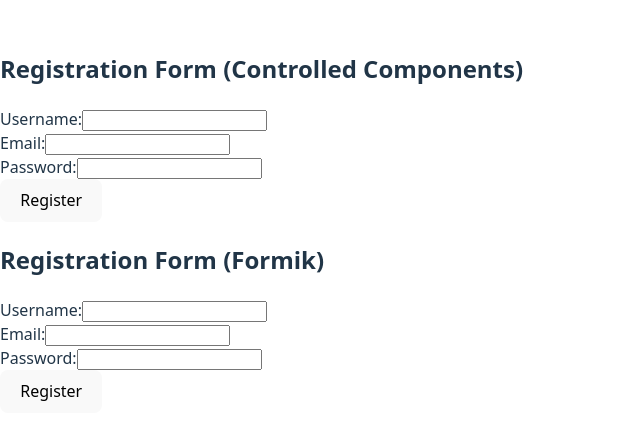
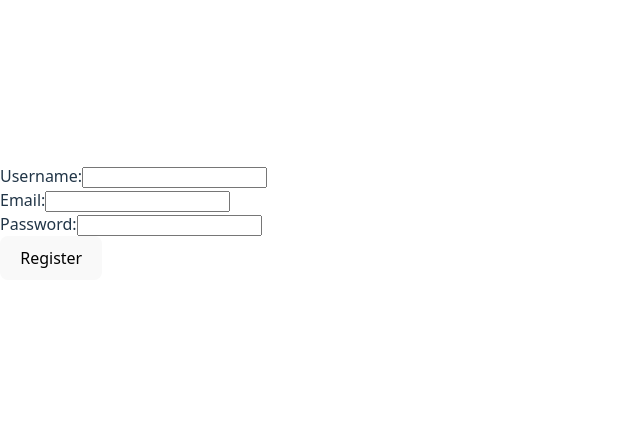
Before and after one commit to elvismwania/alx-fe-reactjs, a React (Vite) app in the folder form-handling-react/: page / in a window 1280 px wide. Shown: the part 178-618 px from the top of the page, without its empty margins (0-640 px from the left). Built offline with nearby package versions, Linux system fonts and the light colour scheme.

Commit message:
Updated RegistrationForm with detailed validation logic

```diff
--- a/form-handling-react/src/App.jsx
+++ b/form-handling-react/src/App.jsx
@@ -1,14 +1,10 @@
-// src/App.js
-
-import React from 'react';
-import RegistrationForm from './components/RegistrationForm';
-import FormikForm from './components/formikForm';
+import RegistrationForm from "./components/RegistrationForm"; // For Controlled Components
+import FormikForm from "./components/formikForm"; // For Formik
 
 function App() {
   return (
-    <div className="App">
-      <RegistrationForm />
-      <FormikForm />
+    <div className="flex justify-center items-center h-screen">
+      <FormikForm /> {/* Swap with RegistrationForm to see controlled version */}
     </div>
   );
 }
--- a/form-handling-react/src/components/RegistrationForm.jsx
+++ b/form-handling-react/src/components/RegistrationForm.jsx
@@ -1,83 +1,80 @@
-// src/components/RegistrationForm.js
+import { useState } from "react";
 
-import React, { useState } from 'react';
+const RegistrationForm = () => {
+  const [formData, setFormData] = useState({
+    username: "",
+    email: "",
+    password: "",
+  });
 
-function RegistrationForm() {
-    const [username, setUsername] = useState('');
-    const [email, setEmail] = useState('');
-    const [password, setPassword] = useState('');
   const [errors, setErrors] = useState({});
 
-    const handleSubmit = (event) => {
-        event.preventDefault();
-        let isValid = true;
-        const newErrors = {};
+  const handleChange = (e) => {
+    const { name, value } = e.target;
+    setFormData({ ...formData, [name]: value });
+  };
 
-        if (!username.trim()) {
-            newErrors.username = 'Username is required.';
-            isValid = false;
-        }
+  const validateForm = () => {
+    let newErrors = {};
+    if (!formData.username) newErrors.username = "Username is required";
+    if (!formData.email) newErrors.email = "Email is required";  // ✅ Fix added
+    if (!formData.password) newErrors.password = "Password is required";  // ✅ Fix added
+    return newErrors;
+  };
 
-        if (!email.trim()) {
-            newErrors.email = 'Email is required.';
-            isValid = false;
-        } else if (!/\S+@\S+\.\S+/.test(email)) {
-            newErrors.email = 'Invalid email format.';
-            isValid = false;
-        }
-
-        if (!password.trim()) {
-            newErrors.password = 'Password is required.';
-            isValid = false;
-        }
-
-        setErrors(newErrors);
-
-        if (isValid) {
-            // Simulate API call (replace with actual API call)
-            console.log('Form submitted:', { username, email, password });
-            setUsername('');
-            setEmail('');
-            setPassword('');
-            setErrors({}); // Clear errors on successful submission
+  const handleSubmit = (e) => {
+    e.preventDefault();
+    const validationErrors = validateForm();
+    if (Object.keys(validationErrors).length === 0) {
+      console.log("Form Submitted:", formData);
+    } else {
+      setErrors(validationErrors);
     }
   };
 
   return (
-        <div>
-            <h2>Registration Form (Controlled Components)</h2>
-            <form onSubmit={handleSubmit}>
+    <form onSubmit={handleSubmit} className="p-4 border rounded-md w-80">
       <div>
         <label>Username:</label>
         <input
           type="text"
-                        value={username}
-                        onChange={(e) => setUsername(e.target.value)}
+          name="username"
+          value={formData.username}
+          onChange={handleChange}
+          className="border p-1 w-full"
         />
-                    {errors.username && <p style={{ color: 'red' }}>{errors.username}</p>}
+        {errors.username && <p className="text-red-500">{errors.username}</p>}
       </div>
+
       <div>
         <label>Email:</label>
         <input
           type="email"
-                        value={email}
-                        onChange={(e) => setEmail(e.target.value)}
+          name="email"
+          value={formData.email}
+          onChange={handleChange}
+          className="border p-1 w-full"
         />
-                    {errors.email && <p style={{ color: 'red' }}>{errors.email}</p>}
+        {errors.email && <p className="text-red-500">{errors.email}</p>}
       </div>
+
       <div>
         <label>Password:</label>
         <input
           type="password"
-                        value={password}
-                        onChange={(e) => setPassword(e.target.value)}
+          name="password"
+          value={formData.password}
+          onChange={handleChange}
+          className="border p-1 w-full"
         />
-                    {errors.password && <p style={{ color: 'red' }}>{errors.password}</p>}
+        {errors.password && <p className="text-red-500">{errors.password}</p>}
       </div>
-                <button type="submit">Register</button>
+
+      <button type="submit" className="mt-2 p-2 bg-blue-500 text-white">
+        Register
+      </button>
     </form>
-        </div>
   );
-}
+};
 
 export default RegistrationForm;
--- a/form-handling-react/src/components/formikForm.jsx
+++ b/form-handling-react/src/components/formikForm.jsx
@@ -1,48 +1,46 @@
-import React from 'react';
-import { Formik, Form, Field, ErrorMessage } from 'formik';
-import * as Yup from 'yup';
+import { Formik, Form, Field, ErrorMessage } from "formik";
+import * as Yup from "yup";
 
-const validationSchema = Yup.object().shape({
-  username: Yup.string().required('Username is required'),
-  email: Yup.string().email('Invalid email').required('Email is required'),
-  password: Yup.string().required('Password is required'),
+const validationSchema = Yup.object({
+  username: Yup.string().required("Username is required"),
+  email: Yup.string().email("Invalid email").required("Email is required"),
+  password: Yup.string().min(6, "Password must be at least 6 characters").required("Password is required"),
 });
 
-function FormikForm() {
-  const handleSubmit = (values) => {
-    // Simulate API call (replace with actual API call)
-    console.log('Form submitted (Formik):', values);
-  };
+const FormikForm = () => {
+  return (
+    <Formik
+      initialValues={{ username: "", email: "", password: "" }}
+      validationSchema={validationSchema}
+      onSubmit={(values) => console.log("Form Submitted:", values)}
+    >
+      {({ isSubmitting }) => (
+        <Form className="p-4 border rounded-md w-80">
+          <div>
+            <label>Username:</label>
+            <Field type="text" name="username" className="border p-1 w-full" />
+            <ErrorMessage name="username" component="p" className="text-red-500" />
+          </div>
 
-  return (
-    <div>
-      <h2>Registration Form (Formik)</h2>
-      <Formik
-        initialValues={{ username: '', email: '', password: '' }}
-        validationSchema={validationSchema}
-        onSubmit={handleSubmit}
-      >
-        <Form>
           <div>
-            <label htmlFor="username">Username:</label>
-            <Field type="text" name="username" />
-            <ErrorMessage name="username" component="div" style={{ color: 'red' }} />
+            <label>Email:</label>
+            <Field type="email" name="email" className="border p-1 w-full" />
+            <ErrorMessage name="email" component="p" className="text-red-500" />
           </div>
+
           <div>
-            <label htmlFor="email">Email:</label>
-            <Field type="email" name="email" />
-            <ErrorMessage name="email" component="div" style={{ color: 'red' }} />
+            <label>Password:</label>
+            <Field type="password" name="password" className="border p-1 w-full" />
+            <ErrorMessage name="password" component="p" className="text-red-500" />
           </div>
-          <div>
-            <label htmlFor="password">Password:</label>
-            <Field type="password" name="password" />
-            <ErrorMessage name="password" component="div" style={{ color: 'red' }} />
-          </div>
-          <button type="submit">Register</button>
+
+          <button type="submit" disabled={isSubmitting} className="mt-2 p-2 bg-blue-500 text-white">
+            Register
+          </button>
         </Form>
-      </Formik>
-    </div>
+      )}
+    </Formik>
   );
-}
+};
 
 export default FormikForm;
```
Lines whose indentation alone changed are shown as unchanged.
